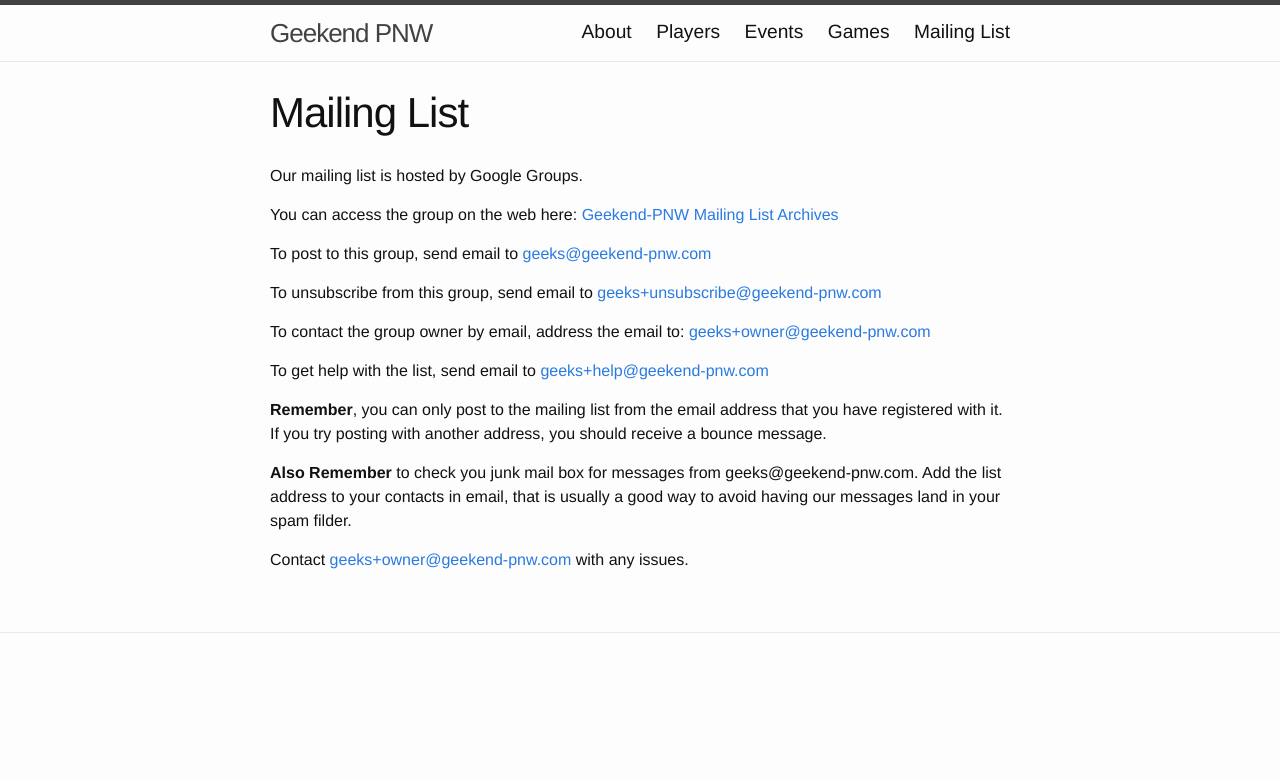
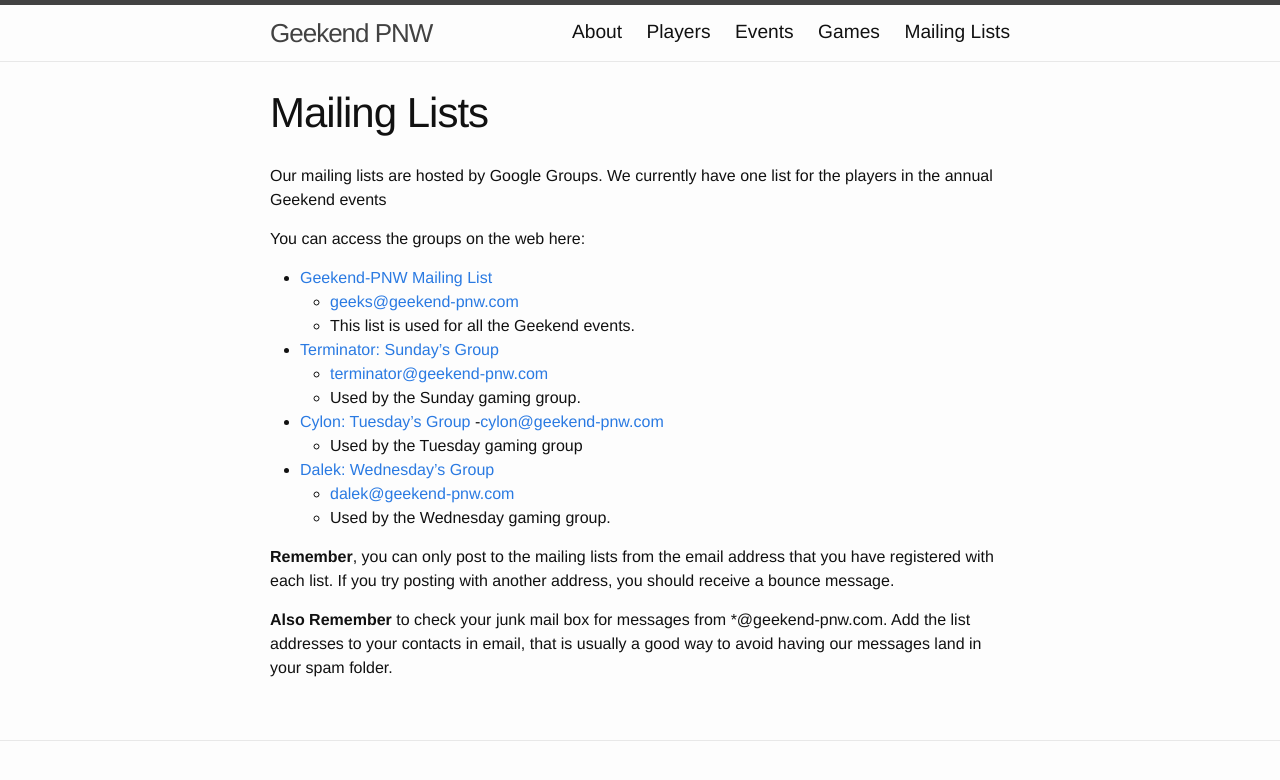
Before and after one commit to Geekend-PNW/geekend-pnw.github.com, a Jekyll site: the page built from mailing-list.md, in a window 1280 px wide. Shown: the top 780 px of the page. Built offline with Jekyll 4.4.1, drawn with Linux system fonts in a browser that asks for light colours.

Commit message:
List Updates

```diff
--- a/mailing-list.md
+++ b/mailing-list.md
@@ -1,23 +1,26 @@
 ---
 layout: page
-title: "Mailing List"
-permalink: /mailing-list/
+title: "Mailing Lists"
+permalink: /mailing-lists/
 ---
 
-Our mailing list is hosted by Google Groups.
+Our mailing lists are hosted by Google Groups.  We currently have one list for the players in the annual Geekend events
 
-You can access the group on the web here: [Geekend-PNW Mailing List Archives](https://groups.google.com/a/geekend-pnw.com/d/forum/geeks)
+You can access the groups on the web here:
+- [Geekend-PNW Mailing List](https://groups.google.com/a/geekend-pnw.com/d/forum/geeks)
+  - [geeks@geekend-pnw.com](mailto:geeks@geekend-pnw.com)
+  - This list is used for all the Geekend events.
+- [Terminator: Sunday's Group](https://groups.google.com/a/geekend-pnw.com/d/forum/terminator)
+  - [terminator@geekend-pnw.com](mailto:terminator@geekend-pnw.com)
+  - Used by the Sunday gaming group.
+- [Cylon: Tuesday's Group](https://groups.google.com/a/geekend-pnw.com/d/forum/cylon)
+  -[cylon@geekend-pnw.com](mailto:cylon@geekend-pnw.com)
+  - Used by the Tuesday gaming group
+- [Dalek: Wednesday's Group](https://groups.google.com/a/geekend-pnw.com/d/forum/dalek)
+  - [dalek@geekend-pnw.com](mailto:dalek@geekend-pnw.com)
+  - Used by the Wednesday gaming group.
 
-To post to this group, send email to [geeks@geekend-pnw.com](mailto:geeks@geekend-pnw.com)
 
-To unsubscribe from this group, send email to [geeks+unsubscribe@geekend-pnw.com](mailto:strikeclub+unsubscribe@geekend-pnw.com)
+**Remember**, you can only post to the mailing lists from the email address that you have registered with each list.  If you try posting with another address, you should receive a bounce message.
 
-To contact the group owner by email, address the email to: [geeks+owner@geekend-pnw.com](mailto: geeks+owner@geekend-pnw.com)
-
-To get help with the list, send email to [geeks+help@geekend-pnw.com](mailto:geeks+help@geekend-pnw.com)
-
-**Remember**, you can only post to the mailing list from the email address that you have registered with it.  If you try posting with another address, you should receive a bounce message.
-
-**Also Remember** to check you junk mail box for messages from geeks@geekend-pnw.com.  Add the list address to your contacts in email, that is usually a good way to avoid having our messages land in your spam filder.
-
-Contact [geeks+owner@geekend-pnw.com](mailto: geeks+owner@geekend-pnw.com) with any issues.
+**Also Remember** to check your junk mail box for messages from *@geekend-pnw.com.  Add the list addresses to your contacts in email, that is usually a good way to avoid having our messages land in your spam folder.
```
